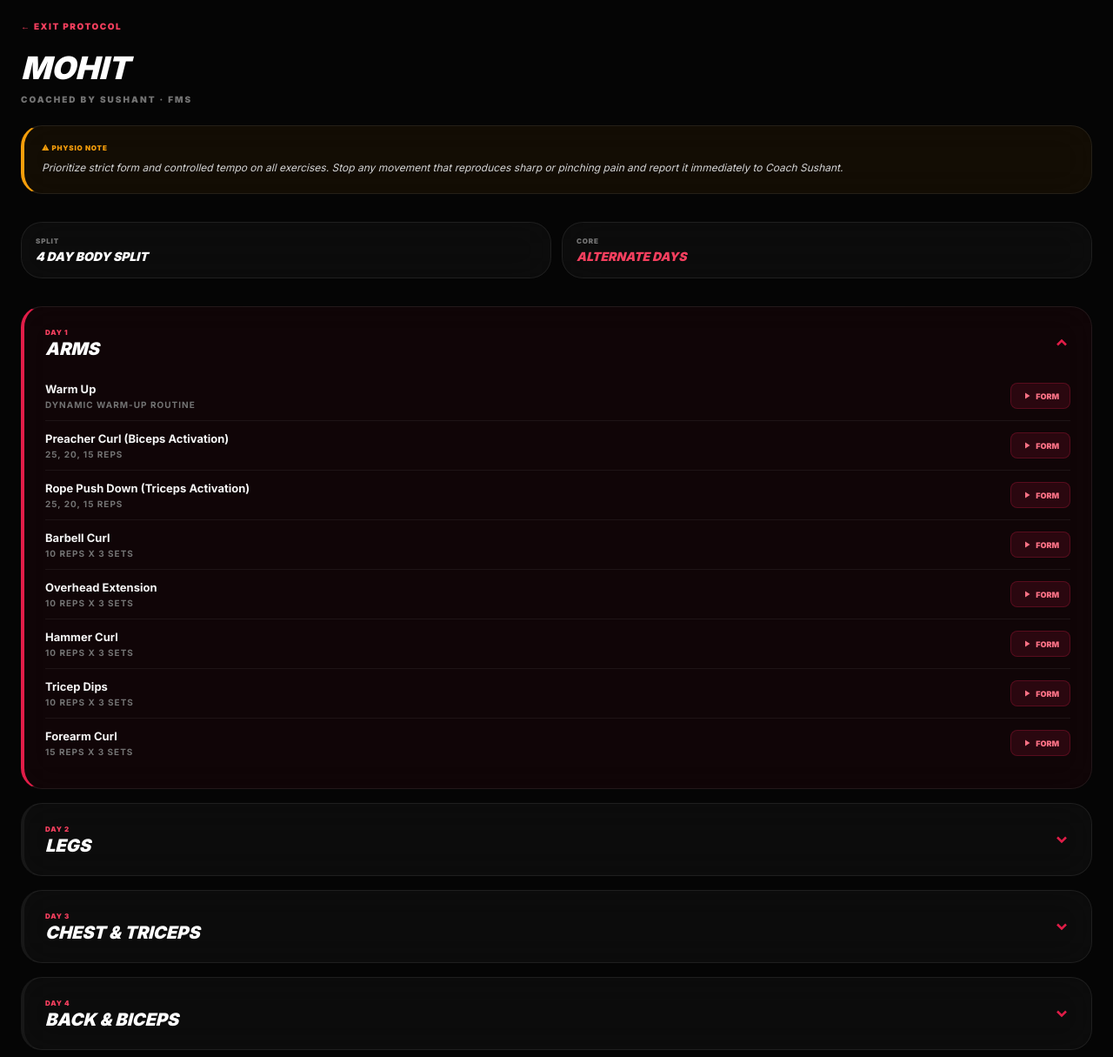
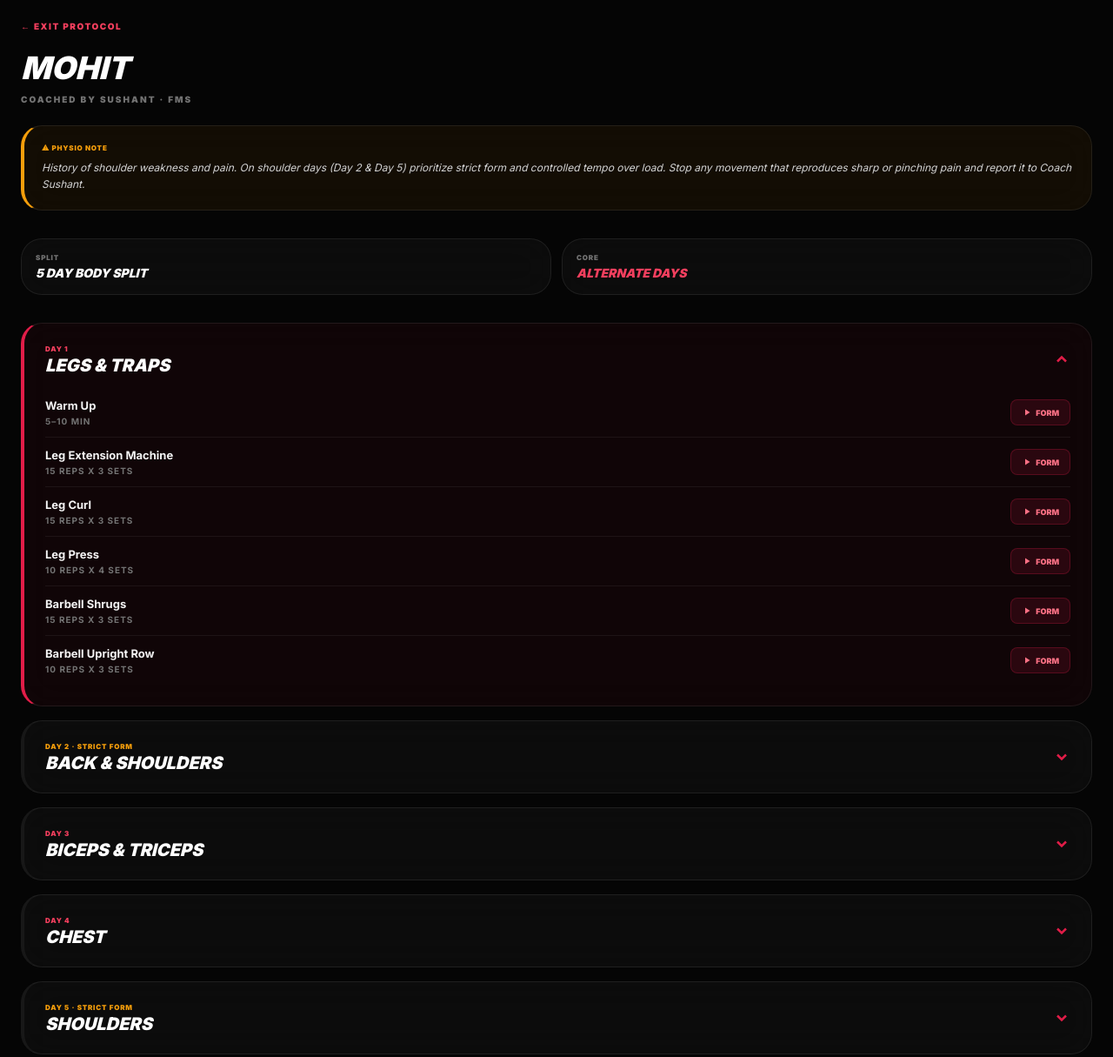
Before and after one commit to fitness-made-simplified/Transform, a plain HTML site: page mohit994.html in a window 1280 px wide. Shown: the top 1215 px of the page at 87% size. Drawn offline with Linux system fonts and the light colour scheme.

Commit message:
Update mohit994.html

```diff
--- a/mohit994.html
+++ b/mohit994.html
@@ -91,13 +91,13 @@
 
     <div class="glass note-card">
         <p class="stat-label" style="color:#f59e0b">⚠ Physio Note</p>
-        <p class="note-text">Prioritize strict form and controlled tempo on all exercises. Stop any movement that reproduces sharp or pinching pain and report it immediately to Coach Sushant.</p>
+        <p class="note-text">History of shoulder weakness and pain. On shoulder days (Day 2 & Day 5) prioritize strict form and controlled tempo over load. Stop any movement that reproduces sharp or pinching pain and report it to Coach Sushant.</p>
     </div>
 
     <div class="stat-grid">
         <div class="glass stat-box">
             <p class="stat-label">Split</p>
-            <p class="stat-value">4 Day Body Split</p>
+            <p class="stat-value">5 Day Body Split</p>
         </div>
         <div class="glass stat-box">
             <p class="stat-label">Core</p>
@@ -132,57 +132,68 @@
 
         const days = [
             {
-                title: 'Day 1', subtitle: 'Arms',
+                title: 'Day 1', subtitle: 'Legs & Traps',
                 exercises: [
-                    ['Warm Up', 'Dynamic Warm-Up Routine', 'full body dynamic warm up'],
-                    ['Preacher Curl (Biceps Activation)', '25, 20, 15 reps', 'preacher curl'],
-                    ['Rope Push Down (Triceps Activation)', '25, 20, 15 reps', 'rope triceps pushdown'],
-                    ['Barbell Curl', '10 reps x 3 sets', 'barbell bicep curl'],
-                    ['Overhead Extension', '10 reps x 3 sets', 'overhead triceps extension'],
-                    ['Hammer Curl', '10 reps x 3 sets', 'dumbbell hammer curl'],
-                    ['Tricep Dips', '10 reps x 3 sets', 'triceps dips'],
-                    ['Forearm Curl', '15 reps x 3 sets', 'dumbbell wrist forearm curl'],
+                    ['Warm Up', '5–10 min', 'full body warm up before workout'],
+                    ['Leg Extension Machine', '15 reps x 3 sets', 'leg extension machine'],
+                    ['Leg Curl', '15 reps x 3 sets', 'leg curl machine'],
+                    ['Leg Press', '10 reps x 4 sets', 'leg press machine'],
+                    ['Barbell Shrugs', '15 reps x 3 sets', 'barbell shrugs'],
+                    ['Barbell Upright Row', '10 reps x 3 sets', 'barbell upright row'],
                 ]
             },
             {
-                title: 'Day 2', subtitle: 'Legs',
+                title: 'Day 2', subtitle: 'Back & Shoulders', caution: true, cautionLabel: 'Strict Form',
                 exercises: [
-                    ['Warm Up', 'Dynamic Warm-Up Routine', 'lower body dynamic warm up'],
-                    ['Leg Extension', '15 reps x 3 sets', 'leg extension machine'],
-                    ['Leg Curl', '15 reps x 3 sets', 'leg curl machine'],
-                    ['Leg Press', '10 reps x 6 sets', 'leg press machine'],
-                    ['Calf Raises', '15 reps x 3 sets', 'standing calf raise'],
+                    ['Warm Up', '5–10 min', 'shoulder warm up before workout'],
+                    ['T Bar Row / Seated Row', '15 reps x 3 sets', 't bar row'],
+                    ['Lat Pulldown', '10 reps x 3 sets', 'lat pulldown'],
+                    ['Single Arm Lat Pulldown', '15 reps x 3 sets', 'single arm lat pulldown cable'],
+                    ['Shoulder Press', '10 reps x 3 sets', 'dumbbell shoulder press'],
+                    ['Dumbbell Side Raises', '15 reps x 3 sets', 'dumbbell lateral raise'],
+                    ['Barbell Front Raises', '15 reps x 3 sets', 'barbell front raise'],
                 ]
             },
             {
-                title: 'Day 3', subtitle: 'Chest & Triceps',
+                title: 'Day 3', subtitle: 'Biceps & Triceps',
                 exercises: [
-                    ['Warm Up', 'Dynamic Warm-Up Routine', 'upper body dynamic warm up'],
-                    ['Bench Press / Chest Press Machine', '10 reps x 3 sets', 'barbell bench press chest press machine'],
-                    ['Incline Press', '15 reps x 3 sets', 'incline dumbbell chest press'],
-                    ['Chest Fly', '15 reps x 3 sets', 'dumbbell chest fly'],
-                    ['Cable Crossover', '15 reps x 3 sets', 'cable crossover chest'],
-                    ['Skull Crusher', '15 reps x 3 sets', 'skull crusher triceps'],
-                    ['Overhead Extension on Pulley', '15 reps x 3 sets', 'cable overhead triceps extension'],
+                    ['Warm Up', '5–10 min', 'arm warm up before workout'],
+                    ['Preacher Curl', '15 reps x 3 sets', 'preacher curl'],
+                    ['Rope Push Down', '15 reps x 3 sets', 'rope triceps pushdown'],
+                    ['Dumbbell Curl', '10 reps x 3 sets', 'dumbbell bicep curl'],
+                    ['Hammer Curl', '10 reps x 3 sets', 'dumbbell hammer curl'],
+                    ['Skull Crusher', '10 reps x 3 sets', 'skull crusher triceps'],
+                    ['Tricep Dips', '15 reps x 3 sets', 'tricep dips'],
                 ]
             },
             {
-                title: 'Day 4', subtitle: 'Back & Biceps',
+                title: 'Day 4', subtitle: 'Chest',
                 exercises: [
-                    ['Warm Up', 'Dynamic Warm-Up Routine', 'back dynamic warm up'],
-                    ['Lat Pulldown', '15 reps x 3 sets', 'lat pulldown'],
-                    ['Seated Row', '15 reps x 3 sets', 'seated cable row'],
-                    ['Lat Pulldown (Close Grip)', '10 reps x 3 sets', 'close grip lat pulldown'],
-                    ['T-Bar Row', '10 reps x 3 sets', 't bar row'],
-                    ['Dumbbell Curl', '10 reps x 3 sets', 'dumbbell bicep curl'],
-                    ['Hammer Curl', '10 reps x 3 sets', 'dumbbell hammer curl'],
+                    ['Chest Fly Machine', '25 reps x 3 sets', 'pec deck chest fly machine'],
+                    ['Hammer Press', '10 reps x 3 sets', 'hammer strength chest press'],
+                    ['Bench Press', '10 reps x 3 sets', 'barbell bench press'],
+                    ['Dumbbell Chest Fly', '15 reps x 3 sets', 'dumbbell chest fly'],
+                    ['Cable Crossover', '15 reps x 3 sets', 'cable crossover chest'],
+                    ['Incline Dumbbell Chest Press', '15 reps x 3 sets', 'incline dumbbell chest press'],
+                    ['Incline Fly', '15 reps x 3 sets', 'incline dumbbell fly'],
+                ]
+            },
+            {
+                title: 'Day 5', subtitle: 'Shoulders', caution: true, cautionLabel: 'Strict Form',
+                exercises: [
+                    ['Warm Up', '5–10 min', 'shoulder warm up before workout'],
+                    ['Side Raises on Pulley', '15 reps x 3 sets', 'cable lateral raise'],
+                    ['Front Raises', '10 reps x 3 sets', 'dumbbell front raise'],
+                    ['Face Pull', '10 reps x 3 sets', 'cable face pull'],
+                    ['Barbell Shoulder Press', '10 reps x 3 sets', 'barbell overhead shoulder press'],
+                    ['Barbell Shrugs', '15 reps x 3 sets', 'barbell shrugs'],
                 ]
             },
             {
                 title: 'Alternate Days', subtitle: 'Abs',
                 exercises: [
-                    ['Crunches', '15 reps x 4 sets', 'abdominal crunches'],
-                    ['Sit Ups', '15 reps x 3 sets', 'sit ups'],
+                    ['Ab Crunches', '25 reps x 3 sets', 'ab crunches'],
+                    ['Bicycle Crunches', '10 reps x 3 sets', 'bicycle crunches'],
                     ['Leg Raises', '10 reps x 3 sets', 'lying leg raises'],
                 ]
             },
@@ -193,7 +204,7 @@
             <div class="glass phase-card ${i === 0 ? 'active' : ''}" onclick="this.classList.toggle('active')">
                 <div class="phase-head">
                     <div>
-                        <p class="phase-day-label">${d.title}</p>
+                        <p class="phase-day-label ${d.caution ? 'caution' : ''}">${d.title}${d.caution ? ' · ' + d.cautionLabel : ''}</p>
                         <h3 class="phase-title">${d.subtitle}</h3>
                     </div>
                     <svg class="chevron" width="20" height="20" viewBox="0 0 24 24" fill="none" stroke="currentColor" stroke-width="3"><path d="m6 9 6 6 6-6"/></svg>
```
